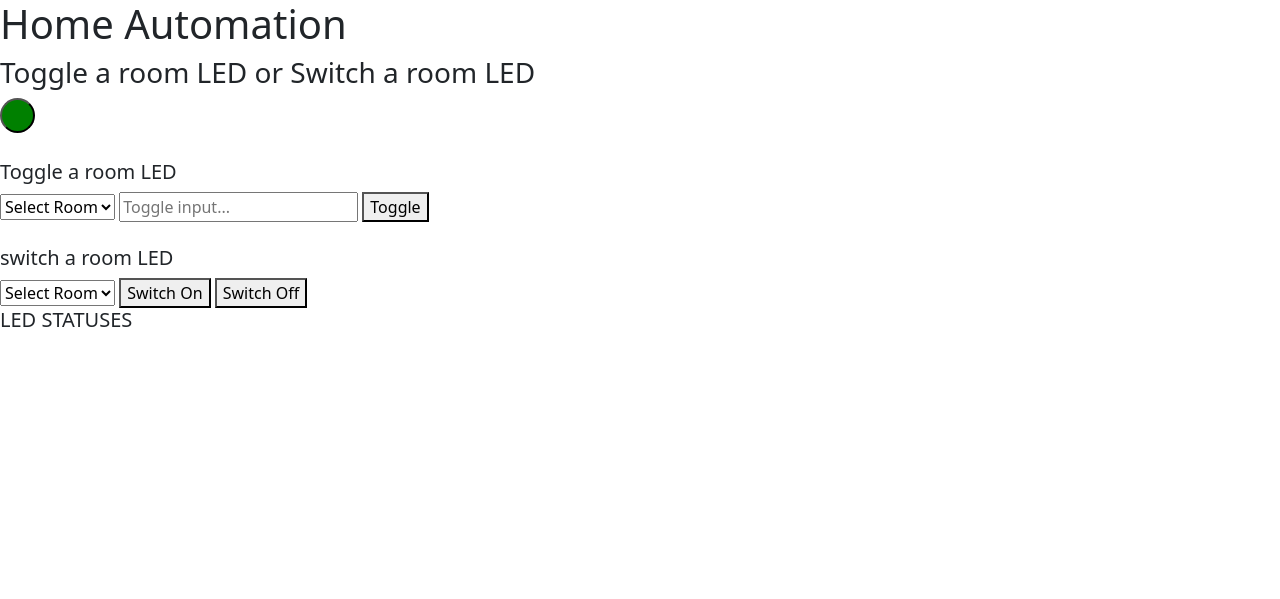
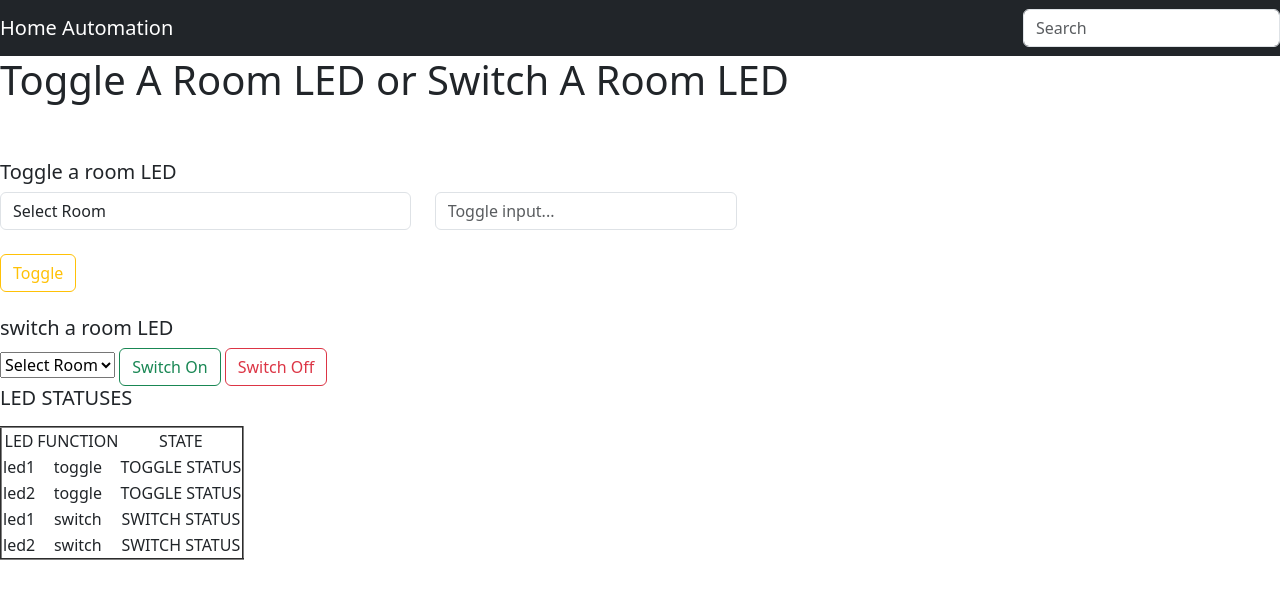
Before and after one commit to ISLOWIsmaeli/home_automation, a Django app: page /monitor/ in a window 1280 px wide. Shown: the top 599 px of the page. Run offline with Django 4.2, Linux system fonts and the light colour scheme.

Commit message:
modified the template slightly

```diff
--- a/monitor/templates/monitor/home.html
+++ b/monitor/templates/monitor/home.html
@@ -21,12 +21,22 @@
       rel="stylesheet"
     />
   </head>
+  <nav class="navbar navbar-dark bg-dark">
+    <a class="navbar-brand">Home Automation </a>
+    <form class="form-inline">
+      <input
+        class="form-control mr-sm-2"
+        type="search"
+        placeholder="Search"
+        aria-label="Search"
+      />
+    </form>
+  </nav>
   <body>
-    <section>
-      <h1>Home Automation</h1>
-      <h3>Toggle a room LED or Switch a room LED</h3>
+    <section align="left">
+      <h1>Toggle A Room LED or Switch A Room LED</h1>
       <form method="post" id="toggleForm">{%csrf_token%}</form>
-      <button class="status"></button><br /><br />
+      <br /><br />
 
       <h5>Toggle a room LED</h5>
 
@@ -46,41 +56,59 @@
         required
       />
       {% endcomment %}
+
+      <div class="row">
+        <div class="col-4">
+          <!-- Adjust the 'col-md-*' class as needed -->
           <select
             name="room"
             id="room"
             form="toggleForm"
-        placeholder="Room Number..."
+            class="form-control"
             required
           >
             <option value="invalid">Select Room</option>
-
-        {%for r in rooms %}
-        <option value="{{r}}">{{r}}</option>
+            {% for r in rooms %}
+            <option value="{{ r }}">{{ r }}</option>
             {% endfor %}
           </select>
+        </div>
+        <div class="col-3">
+          <!-- Adjust the 'col-md-*' class as needed -->
           <input
             type="text"
             id="toggleInput"
             name="toggleTimes"
             placeholder="Toggle input..."
             form="toggleForm"
+            class="form-control"
             required
           />
-
-      <button id="toggle" type="submit" form="toggleForm">Toggle</button>
+        </div>
+      </div>
+      <br />
+      <button
+        id="toggle"
+        type="submit"
+        form="toggleForm"
+        class="btn btn-outline-warning"
+      >
+        Toggle
+      </button>
 
       <br />
       <br />
       <h5>switch a room LED</h5>
 
       <form method="post" id="switchForm">{%csrf_token%}</form>
+
       <select name="room" id="room" form="switchForm" required>
         <option value="invalid">Select Room</option>
         {%for r in rooms %}
         <option value="{{r}}">{{r}}</option>
         {% endfor %}
       </select>
+
       <input
         type="text"
         value="{{ switch_action}}"
@@ -88,12 +116,14 @@
         form="switchForm"
         hidden
       />
+
       <button
         id="switchOn"
         name="state"
         value="1"
         type="submit"
         form="switchForm"
+        class="btn btn-outline-success"
       >
         Switch On
       </button>
@@ -103,12 +133,42 @@
         value="0"
         type="submit"
         form="switchForm"
+        class="btn btn-outline-danger"
       >
         Switch Off
       </button>
       <br />
       <h5>LED STATUSES</h5>
       <p id="led-statuses"></p>
+    </section>
+    <section>
+      <table border="2">
+        <tr align="center">
+          <td>LED</td>
+          <td>FUNCTION</td>
+          <td>STATE</td>
+        </tr>
+        <tr align="center">
+          <td>led1</td>
+          <td>toggle</td>
+          <td>TOGGLE STATUS</td>
+        </tr>
+        <tr align="center">
+          <td>led2</td>
+          <td>toggle</td>
+          <td>TOGGLE STATUS</td>
+        </tr>
+        <tr align="center">
+          <td>led1</td>
+          <td>switch</td>
+          <td>SWITCH STATUS</td>
+        </tr>
+        <tr align="center">
+          <td>led2</td>
+          <td>switch</td>
+          <td>SWITCH STATUS</td>
+        </tr>
+      </table>
     </section>
     <script
       src="https://cdnjs.cloudflare.com/ajax/libs/jquery/3.7.1/jquery.min.js"
@@ -139,7 +199,7 @@
           });
         }
         updateLEDStatuses();
-        setInterval(updateLEDStatuses, 10);
+        setInterval(updateLEDStatuses, 100000);
       });
     </script>
   </body>
```
Also changed, not shown: 1 other file. Lines whose indentation alone changed are shown as unchanged.
